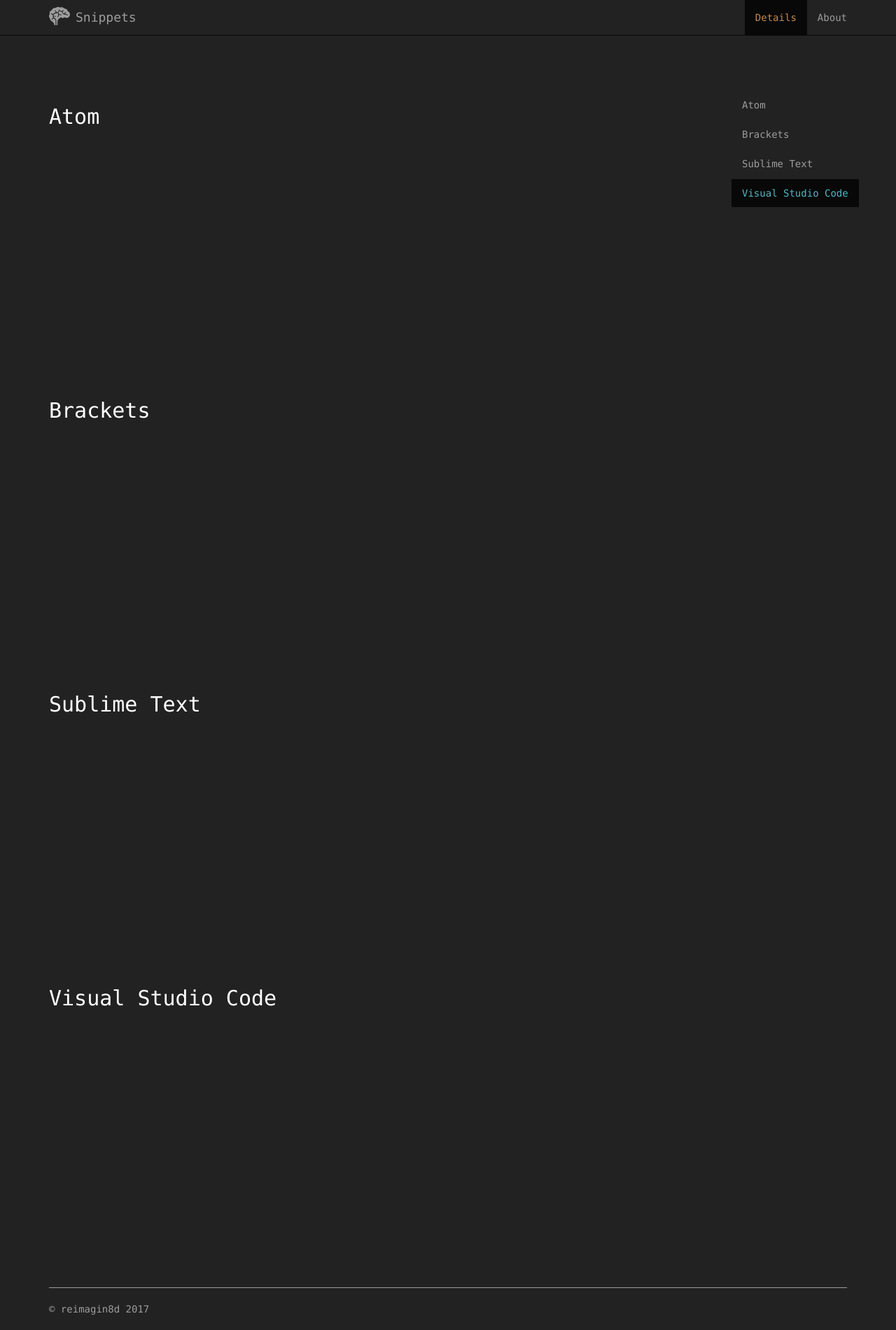
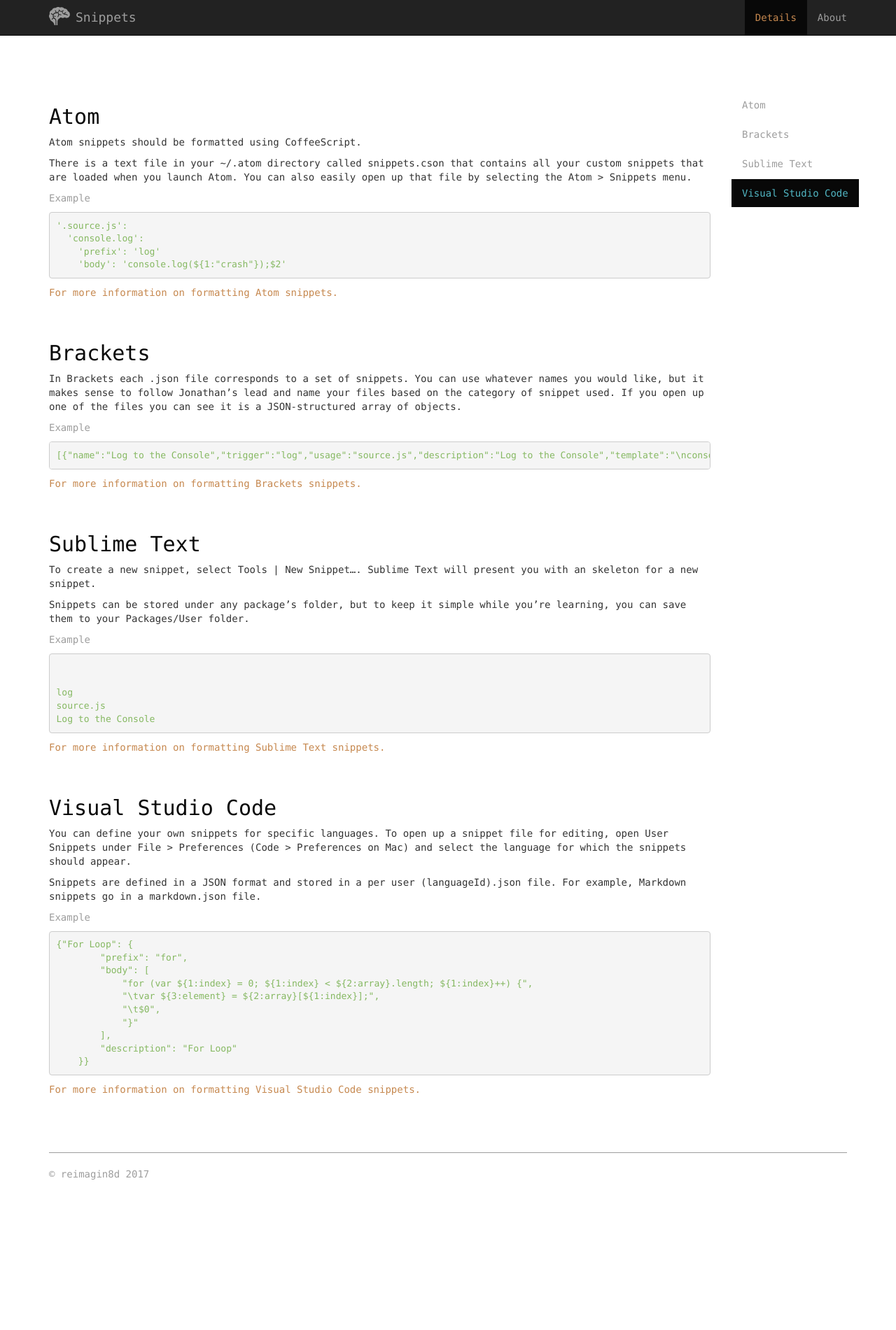
Before and after one commit to Brandon225/snippet_converter, a PHP site: page /details.html in a window 1280 px wide. Shown: the whole page at 70% size. After the commit the page ends 1686 px from the top, so only its background shows below. Run offline with PHP 8.4, Linux system fonts and the light colour scheme.

Commit message:
Details page complete!

```diff
--- a/css/main.css
+++ b/css/main.css
@@ -21,15 +21,18 @@
 .text-ltgrey {
   color: #9d9d9d; }
 
-.title {
-  font-size: 2em;
-  font-family: 'Archivo Black', sans-serif; }
-
 .hover-ltgrey:hover {
   color: #9d9d9d !important; }
 
 .hover-red:hover {
   color: #D85360 !important; }
+
+.back-ltgrey {
+  background-color: #9d9d9d; }
+
+.title {
+  font-size: 2em;
+  font-family: 'Archivo Black', sans-serif; }
 
 a {
   -webkit-transition: all 200ms linear;
@@ -47,9 +50,7 @@ a {
 
 /****** BODY ******/
 body {
-  font-family: Inconsolata, Monaco, Consolas, 'Courier New', Courier;
-  color: #85B861;
-  background-color: #222; }
+  font-family: Inconsolata, Monaco, Consolas, 'Courier New', Courier; }
   body hr {
     border-color: #9d9d9d; }
 
@@ -157,8 +158,9 @@ textarea {
 #details-container {
   padding-top: 80px; }
   #details-container h2 {
-    min-height: 50vh;
-    color: white; }
+    color: #080808; }
+  #details-container .details-section {
+    margin-bottom: 60px; }
 
 .nav-pills > li.active > a:focus, .nav-pills > li.active > a:hover {
   background: #080808;
--- a/css/main.scss
+++ b/css/main.scss
@@ -44,13 +44,6 @@ $ltgrey: #9d9d9d;
     color: $ltgrey;
 }
 
-
-.title
-{
-    font-size: 2em;
-    font-family: 'Archivo Black', sans-serif;
-}
-
 .hover-ltgrey
 {
     &:hover
@@ -65,6 +58,17 @@ $ltgrey: #9d9d9d;
     {
         color: $red!important;
     }
+}
+
+.back-ltgrey
+{
+    background-color: $ltgrey;
+}
+
+.title
+{
+    font-size: 2em;
+    font-family: 'Archivo Black', sans-serif;
 }
 
 a
@@ -90,8 +94,8 @@ a
 body
 {
     font-family: Inconsolata, Monaco, Consolas, 'Courier New', Courier;
-    color: $green;
-    background-color: $black;
+    // color: $green;
+    // background-color: $black;
     hr
     {
         border-color: $ltgrey;
@@ -334,8 +338,13 @@ textarea
 
     h2
     {
-        min-height: 50vh;
-        color: white;
+        // min-height: 50vh;
+        color: $trublack;
+    }
+
+    .details-section
+    {
+        margin-bottom: 60px;
     }
 }
 
--- a/details.html
+++ b/details.html
@@ -28,9 +28,11 @@
 
         <link rel="stylesheet" href="css/bootstrap.min.css">
         <style>
-            body {
+            body
+            {
                 padding-top: 50px;
                 padding-bottom: 20px;
+                background-color: white;
             }
         </style>
         <!-- <link rel="stylesheet" href="css/bootstrap-theme.min.css"> -->
@@ -64,26 +66,64 @@
             <!-- <h1>Details</h1> -->
             <div class="row">
                 <div id="details-content" class="col-md-10">
-                    <div id="atom">
+                    <div id="atom" class="details-section">
                         <h2>Atom</h2>
+                        <p>Atom snippets should be formatted using CoffeeScript.</p>
+                        <p>There is a text file in your ~/.atom directory called snippets.cson that contains all your custom snippets that are loaded when you launch Atom. You can also easily open up that file by selecting the Atom > Snippets menu.</p>
+                        <p class="text-ltgrey">Example</p>
+                        <pre class="text-green">'.source.js':
+  'console.log':
+    'prefix': 'log'
+    'body': 'console.log(${1:"crash"});$2'</pre>
+                        <a href="http://flight-manual.atom.io/using-atom/sections/snippets/" target="_blank" class="text-yellow hover-ltgrey">For more information on formatting Atom snippets.</a>
                     </div>
 
-                    <div id="brackets">
+                    <div id="brackets" class="details-section">
                         <h2>Brackets</h2>
+                        <p>In Brackets each .json file corresponds to a set of snippets. You can use whatever names you would like, but it makes sense to follow Jonathan’s lead and name your files based on the category of snippet used. If you open up one of the files you can see it is a JSON-structured array of objects.</p>
+                        <p class="text-ltgrey">Example</p>
+                        <pre class="text-green">[{"name":"Log to the Console","trigger":"log","usage":"source.js","description":"Log to the Console","template":"\nconsole.log('$1: ', $2);\n"}]</pre>
+                        <a href="http://blog.brackets.io/2012/12/19/snippets-brackets-extension/?lang=en" target="_blank" class="text-yellow hover-ltgrey">For more information on formatting Brackets snippets.</a>
                     </div>
 
-                    <div id="sublime">
+                    <div id="sublime" class="details-section">
                         <h2>Sublime Text</h2>
+                        <p>To create a new snippet, select Tools | New Snippet…. Sublime Text will present you with an skeleton for a new snippet.</p>
+                        <p>Snippets can be stored under any package’s folder, but to keep it simple while you’re learning, you can save them to your Packages/User folder.</p>
+                        <p class="text-ltgrey">Example</p>
+                        <pre class="text-green"><snippet>
+<content><![CDATA[
+console.log('$1: ', $2);
+]]></content>
+<tabTrigger>log</tabTrigger>
+<scope>source.js</scope>
+<description>Log to the Console</description>
+</snippet></pre>
+                        <a href="http://sublimetext.info/docs/en/extensibility/snippets.html" target="_blank" class="text-yellow hover-ltgrey">For more information on formatting Sublime Text snippets.</a>
                     </div>
 
-                    <div id="viscode">
+                    <div id="viscode" class="details-section">
                         <h2>Visual Studio Code</h2>
+                        <p>You can define your own snippets for specific languages. To open up a snippet file for editing, open User Snippets under File > Preferences (Code > Preferences on Mac) and select the language for which the snippets should appear.</p>
+                        <p>Snippets are defined in a JSON format and stored in a per user (languageId).json file. For example, Markdown snippets go in a markdown.json file.</p>
+                        <p class="text-ltgrey">Example</p>
+                        <pre class="text-green">{"For Loop": {
+        "prefix": "for",
+        "body": [
+            "for (var ${1:index} = 0; ${1:index} < ${2:array}.length; ${1:index}++) {",
+            "\tvar ${3:element} = ${2:array}[${1:index}];",
+            "\t$0",
+            "}"
+        ],
+        "description": "For Loop"
+    }}</pre>
+                        <a href="https://code.visualstudio.com/docs/editor/userdefinedsnippets" target="_blank" class="text-yellow hover-ltgrey">For more information on formatting Visual Studio Code snippets.</a>
                     </div>
                 </div>
 
                 <div id="sidebar" class="col-md-2 hidden-xs">
                     <ul class="nav nav-pills nav-stacked affix">
-                        <li id="nav-atom"><a href="#atom" data-scroll>Atom</a></li>
+                        <li id="nav-atom" class="active"><a href="#atom" data-scroll>Atom</a></li>
                         <li id="nav-brackets"><a href="#brackets" data-scroll>Brackets</a></li>
                         <li id="nav-sublime"><a href="#sublime" data-scroll>Sublime Text</a></li>
                         <li id="nav-viscode"><a href="#viscode" data-scroll>Visual Studio Code</a></li>
--- a/index.html
+++ b/index.html
@@ -31,6 +31,7 @@
             body {
                 padding-top: 50px;
                 padding-bottom: 20px;
+                background-color: #222;
             }
         </style>
         <!-- <link rel="stylesheet" href="css/bootstrap-theme.min.css"> -->
@@ -75,7 +76,7 @@
                         <div class='col-sm-6'>
                             <!-- Allow user to select From text editor -->
                             <div class="form-group">
-                                <label for="convert_from" class="title">FROM</label>
+                                <label for="convert_from" class="title text-green">FROM</label>
                                 <select id="convert-from" class="form-control" name="convert_from" required>
                                     <option value=""></option>
                                     <option value="atom">Atom</option>
@@ -158,7 +159,7 @@
 
                             <!-- Allow user to select To text editor -->
                             <div id="from-fg" class="form-group">
-                                <textarea name="convert_from_text" rows="20" aria-describedby="helpBlock1"><snippet>
+                                <textarea name="convert_from_text" rows="20" aria-describedby="helpBlock1" class="text-green"><snippet>
 	<content><![CDATA[
 console.log('$1: ', $2);
 ]]></content>
```
